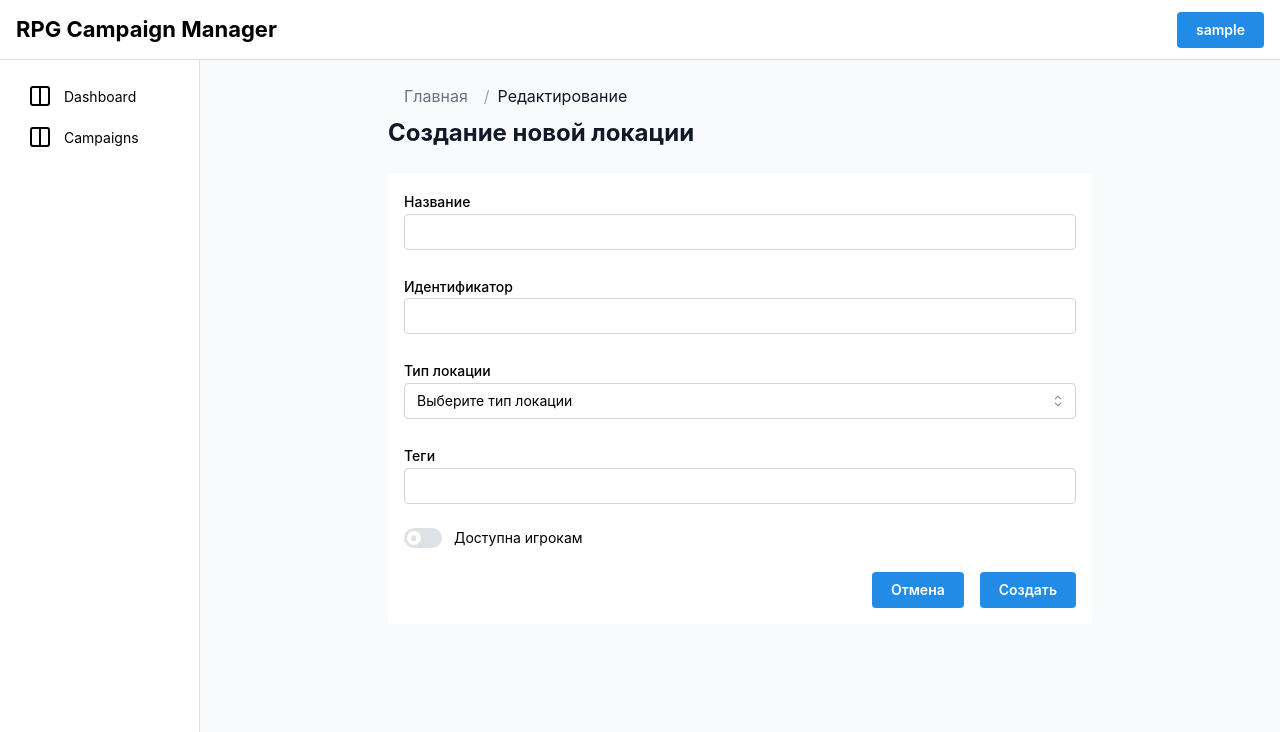
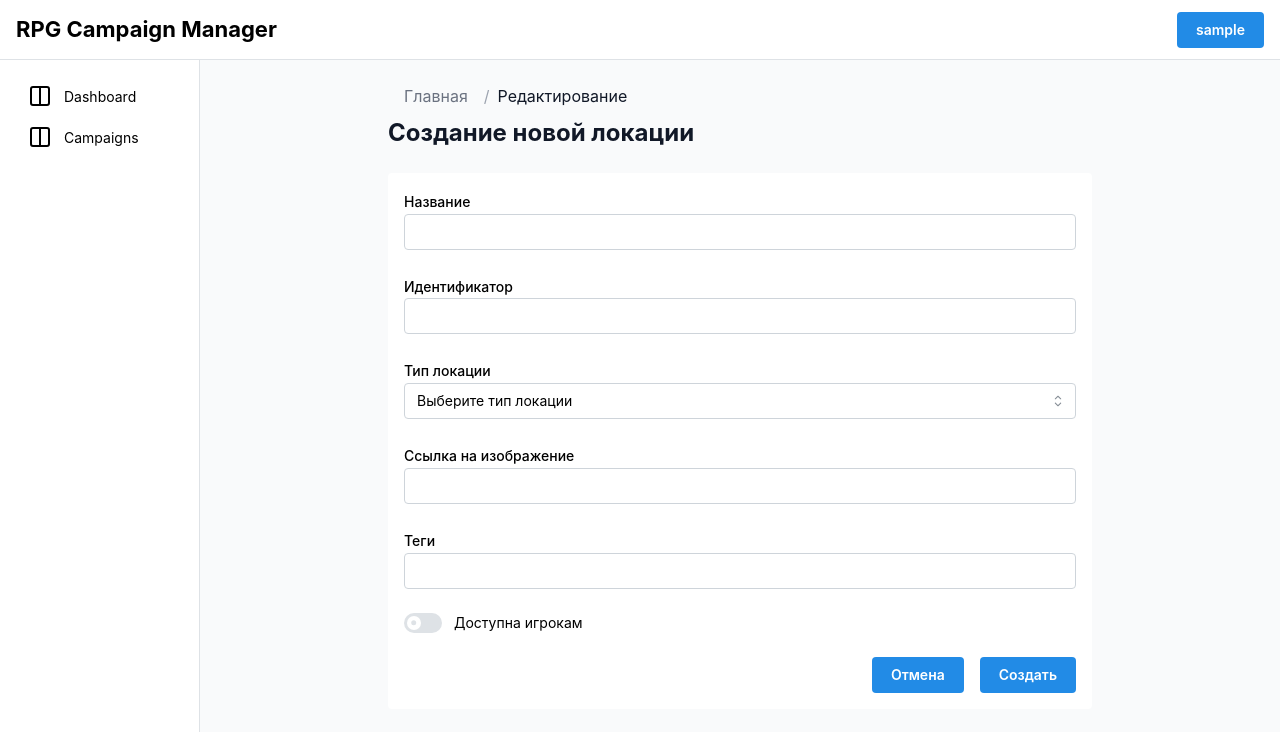
Before and after one commit to d2emon/campaign-manager, a React (Create React App) app in the folder frontend/: page /campaigns/1/locations/new in a window 1280 px wide. Shown: the top 732 px of the page. Built offline with nearby package versions, Linux system fonts and the light colour scheme; no server answers; sample sign-in values are in the browser's storage.

Commit message:
Add map image input to LocationForm component: integrate validation for map image URL and display image preview, enhancing user experience and form functionality.

```diff
--- a/frontend/src/modules/location/components/LocationForm.tsx
+++ b/frontend/src/modules/location/components/LocationForm.tsx
@@ -7,6 +7,7 @@ import {
   Button,
   Card,
   Group,
+  Image,
   NativeSelect,
   Switch,
   TagsInput,
@@ -36,6 +37,9 @@ const schema = yup.object({
   type: yup
     .string()
     .required('Выберите тип локации'),
+  mapImage: yup
+    .string()
+    .required('Укажите ссылку на изображение карты'),
   tags: yup
     .array()
     .of(yup.string().required())
@@ -50,6 +54,7 @@ interface LocationFormData {
   slug: string;
   name: string;
   type: string;
+  mapImage: string;
   tags: string[];
   isPublic: boolean;
 };
@@ -95,6 +100,8 @@ const LocationForm = ({
     return () => subscription.unsubscribe();
   }, [setValue, watch]);
 
+  const mapImage = watch('mapImage');
+
   return (
     <form onSubmit={handleSubmit(onSubmit)}>
       <Card className="space-y-6">
@@ -135,6 +142,21 @@ const LocationForm = ({
             { value: 'tavern', label: 'Таверна' },
           ]}
         />
+
+        <TextInput
+          id="mapImage"
+          error={errors.mapImage?.message}
+          label="Ссылка на изображение"
+          {...register('mapImage')}
+        />
+
+        { mapImage && (
+          <Image
+            radius="md"
+            src={mapImage}
+            fallbackSrc="https://placehold.co/600x400?text=Placeholder"
+          />
+        ) }
 
         <Controller
           name="tags"
```
